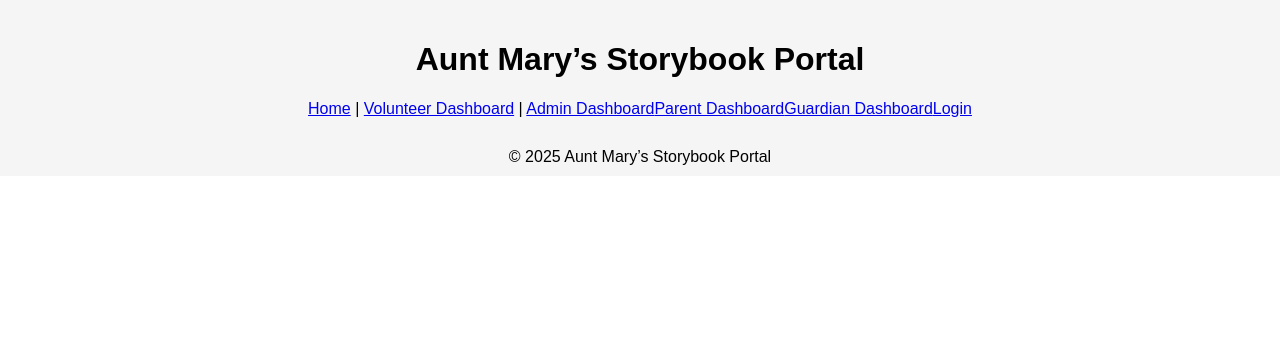
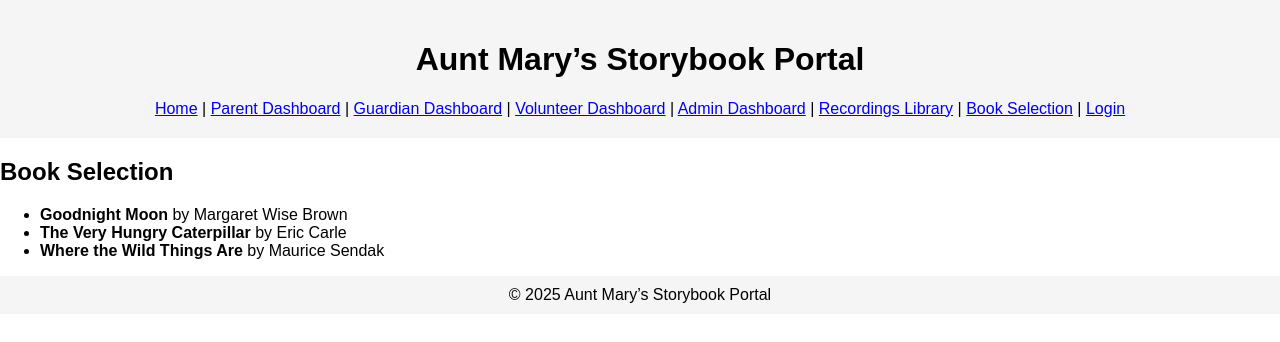
Before and after one commit to zkennedy2190/cpsc49200_capstone_project, a React (Create React App) app in the folder frontend/: page /books in a window 1280 px wide. Shown: the top 342 px of the page. Built offline with nearby package versions, Linux system fonts and the light colour scheme.

Commit message:
Modify code to reflect frontend changes

```diff
--- a/frontend/src/App.js
+++ b/frontend/src/App.js
@@ -1,12 +1,15 @@
+import React from 'react';
 import { Routes, Route } from 'react-router-dom';
+import Header from './components/Header';
+import Footer from './components/Footer';
 import HomePage from './pages/HomePage';
-import LoginPage from './pages/LoginPage';
 import VolunteerDashboard from './pages/VolunteerDashboard';
 import AdminDashboard from './pages/AdminDashboard';
 import ParentDashboard from './pages/ParentDashboard';
 import GuardianDashboard from './pages/GuardianDashboard';
-import Header from './components/Header';
-import Footer from './components/Footer';
+import LoginPage from './pages/LoginPage';
+import RecordingsLibraryPage from './pages/RecordingsLibraryPage';
+import BookSelectionPage from './pages/BookSelectionPage';
 
 function App() {
   return (
@@ -14,11 +17,13 @@ function App() {
       <Header />
       <Routes>
         <Route path="/" element={<HomePage />} />
-        <Route path="/login" element={<LoginPage />} />
         <Route path="/volunteer" element={<VolunteerDashboard />} />
         <Route path="/admin" element={<AdminDashboard />} />
         <Route path="/parent" element={<ParentDashboard />} />
         <Route path="/guardian" element={<GuardianDashboard />} />
+        <Route path="/login" element={<LoginPage />} />
+        <Route path="/recordings" element={<RecordingsLibraryPage />} />
+        <Route path="/books" element={<BookSelectionPage />} />
       </Routes>
       <Footer />
     </div>
--- a/frontend/src/components/AudioRecorder.js
+++ b/frontend/src/components/AudioRecorder.js
@@ -1,26 +1,59 @@
-import React from 'react';
+import React, { useState } from 'react';
 import { ReactMediaRecorder } from 'react-media-recorder';
 
 function AudioRecorder() {
+  const [uploadStatus, setUploadStatus] = useState('');
+
+  const uploadRecording = async (blobUrl) => {
+    setUploadStatus('Uploading...');
+    try {
+      const response = await fetch(blobUrl);
+      const blob = await response.blob();
+      const formData = new FormData();
+      formData.append('audio', blob, 'recording.webm');
+
+      const res = await fetch('http://localhost:4000/api/upload', {
+        method: 'POST',
+        body: formData,
+      });
+
+      if (res.ok) {
+        setUploadStatus('Upload successful');
+      } else {
+        setUploadStatus('Upload failed');
+      }
+    } catch (error) {
+      setUploadStatus('Upload error');
+      console.error(error);
+    }
+  };
+
   return (
-    <div>
     <ReactMediaRecorder
       audio
-        render={({
-          status,
-          startRecording,
-          stopRecording,
-          mediaBlobUrl,
-        }) => (
+      render={({ status, startRecording, stopRecording, mediaBlobUrl }) => (
         <div>
           <p>Status: {status}</p>
           <button onClick={startRecording}>Start</button>
-            <button onClick={stopRecording}>Stop</button>
-            {mediaBlobUrl && <audio src={mediaBlobUrl} controls />}
+          <button
+            onClick={() => {
+              stopRecording();
+            }}
+          >
+            Stop
+          </button>
+          {mediaBlobUrl && (
+            <div>
+              <audio src={mediaBlobUrl} controls />
+              <button onClick={() => uploadRecording(mediaBlobUrl)}>
+                Upload
+              </button>
+            </div>
+          )}
+          {uploadStatus && <p>{uploadStatus}</p>}
         </div>
       )}
     />
-    </div>
   );
 }
 
--- a/frontend/src/components/Header.js
+++ b/frontend/src/components/Header.js
@@ -7,10 +7,12 @@ function Header() {
       <h1>Aunt Mary’s Storybook Portal</h1>
       <nav>
         <Link to="/">Home</Link> |{' '}
+        <Link to="/parent">Parent Dashboard</Link> |{' '}
+        <Link to="/guardian">Guardian Dashboard</Link> |{' '}
         <Link to="/volunteer">Volunteer Dashboard</Link> |{' '}
-        <Link to="/admin">Admin Dashboard</Link>
-        <Link to="/parent">Parent Dashboard</Link>
-        <Link to="/guardian">Guardian Dashboard</Link>
+        <Link to="/admin">Admin Dashboard</Link> |{' '}
+        <Link to="/recordings">Recordings Library</Link> |{' '}
+        <Link to="/books">Book Selection</Link> |{' '}
         <Link to="/login">Login</Link>
       </nav>
     </header>
--- /dev/null
+++ b/frontend/src/pages/BookSelectionPage.js
@@ -0,0 +1,24 @@
+import React from 'react';
+
+const books = [
+    { title: 'Goodnight Moon', author: 'Margaret Wise Brown' },
+    { title: 'The Very Hungry Caterpillar', author: 'Eric Carle' },
+    { title: 'Where the Wild Things Are', author: 'Maurice Sendak' },
+];
+
+function BookSelectionPage() {
+    return (
+        <div>
+            <h2>Book Selection</h2>
+            <ul>
+                {books.map((book) => (
+                    <li key={book.title}>
+                        <strong>{book.title}</strong> by {book.author}
+                    </li>
+                ))}
+            </ul>
+        </div>
+    );
+}
+
+export default BookSelectionPage;
--- /dev/null
+++ b/frontend/src/pages/RecordingsLibraryPage.js
@@ -0,0 +1,29 @@
+import React, { useEffect, useState } from 'react';
+
+function RecordingsLibraryPage() {
+    const [files, setFiles] = useState([]);
+
+    useEffect(() => {
+        fetch('http://localhost:4000/api/recordings')
+            .then((res) => res.json())
+            .then((data) => setFiles(data))
+            .catch((err) => console.error(err));
+    }, []);
+
+    return (
+        <div>
+            <h2>Recordings Library</h2>
+            {files.length === 0 && <p>No recordings available.</p>}
+            <ul>
+                {files.map((file) => (
+                    <li key={file}>
+                        <audio src={`http://localhost:4000/uploads/${file}`} controls />
+                        <span>{file}</span>
+                    </li>
+                ))}
+            </ul>
+        </div>
+    );
+}
+
+export default RecordingsLibraryPage;
```
Lines whose indentation alone changed are shown as unchanged.
